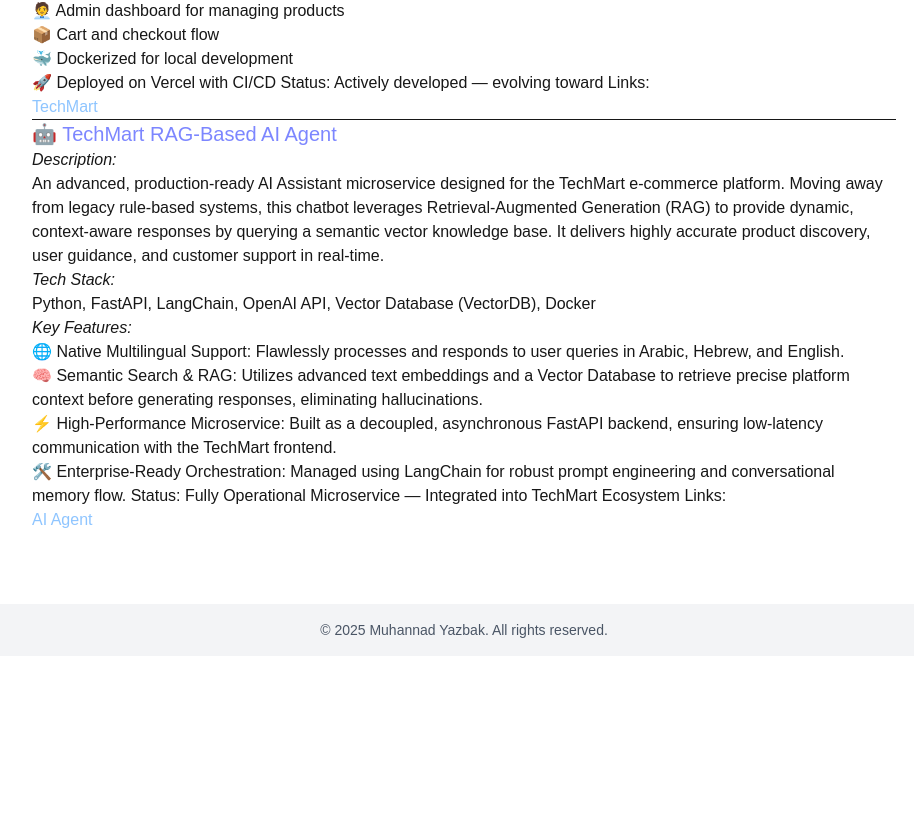
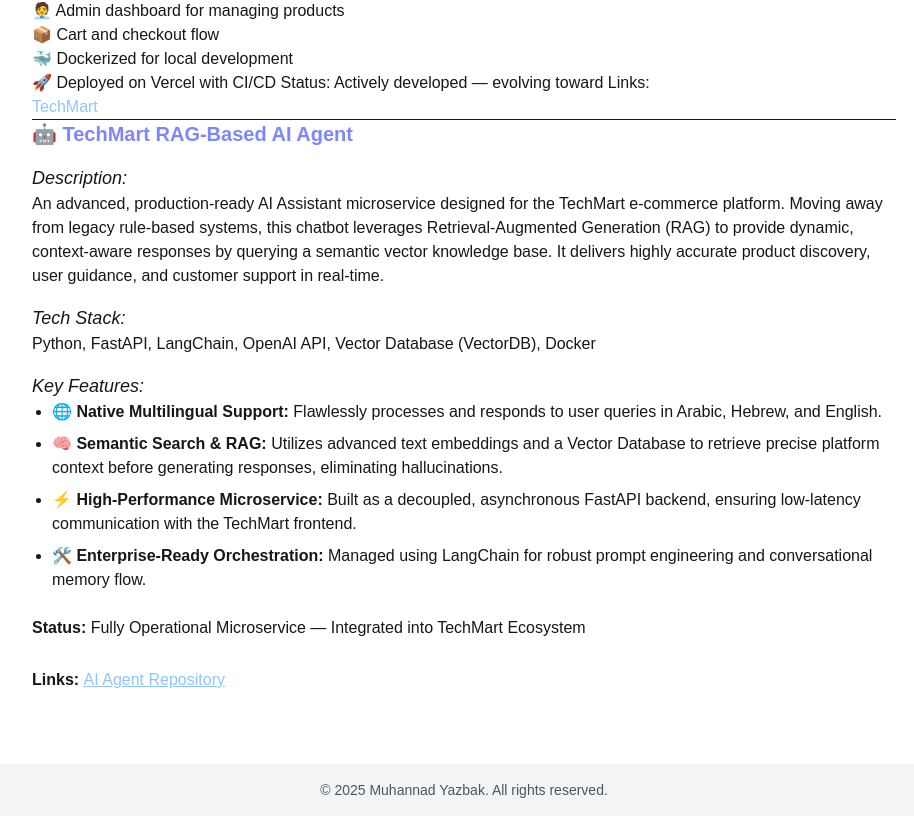
Before and after one commit to MuhannadYazbak/muhannad-portfolio, a Next.js app: page /projects in a window 1280 px wide. Shown: the part 460-1276 px from the top of the page, without its empty margins (176-1090 px from the left). Before the commit the page ends 1116 px from the top, so only its background shows below. Built offline with nearby package versions, Linux system fonts and the light colour scheme.

Commit message:
UI: fixed new line entry before status and links in RAG section

```diff
--- a/src/app/projects/page.tsx
+++ b/src/app/projects/page.tsx
@@ -41,33 +41,46 @@
         </ul>
       </section>
       <hr />
-      <section id='chatbot'>
-        <h2 className='text-xl text-indigo-400'>🤖 TechMart RAG-Based AI Agent</h2>
-        <h3 className='italic text-l'>Description:</h3>
+      <section id='chatbot' className='space-y-4'>
+  <h2 className='text-xl text-indigo-400 font-bold'>🤖 TechMart RAG-Based AI Agent</h2>
+
+  <div>
+    <h3 className='italic text-lg font-medium'>Description:</h3>
     <p>An advanced, production-ready AI Assistant microservice designed for the TechMart e-commerce platform. Moving away from legacy rule-based systems, this chatbot leverages Retrieval-Augmented Generation (RAG) to provide dynamic, context-aware responses by querying a semantic vector knowledge base. It delivers highly accurate product discovery, user guidance, and customer support in real-time.</p>
-        <h3 className='italic text-l'>Tech Stack:</h3>
+  </div>
+
+  <div>
+    <h3 className='italic text-lg font-medium'>Tech Stack:</h3>
     <p>Python, FastAPI, LangChain, OpenAI API, Vector Database (VectorDB), Docker</p>
-        <h3 className='italic text-l'>Key Features:</h3>
-        <ul>
+  </div>
+
+  <div>
+    <h3 className='italic text-lg font-medium'>Key Features:</h3>
+    <ul className='list-disc pl-5 space-y-2'>
       <li>
-            <p>🌐 Native Multilingual Support: Flawlessly processes and responds to user queries in Arabic, Hebrew, and English.</p>
+        <span className='font-semibold'>🌐 Native Multilingual Support:</span> Flawlessly processes and responds to user queries in Arabic, Hebrew, and English.
       </li>
       <li>
-            <p>🧠 Semantic Search & RAG: Utilizes advanced text embeddings and a Vector Database to retrieve precise platform context before generating responses, eliminating hallucinations.</p>
+        <span className='font-semibold'>🧠 Semantic Search & RAG:</span> Utilizes advanced text embeddings and a Vector Database to retrieve precise platform context before generating responses, eliminating hallucinations.
       </li>
       <li>
-            <p>⚡ High-Performance Microservice: Built as a decoupled, asynchronous FastAPI backend, ensuring low-latency communication with the TechMart frontend.</p>
+        <span className='font-semibold'>⚡ High-Performance Microservice:</span> Built as a decoupled, asynchronous FastAPI backend, ensuring low-latency communication with the TechMart frontend.
       </li>
       <li>
-            <p>🛠️ Enterprise-Ready Orchestration: Managed using LangChain for robust prompt engineering and conversational memory flow.
-              Status:
-              Fully Operational Microservice — Integrated into TechMart Ecosystem
-              Links:</p>
-          </li>
-          <li>
-            <a className='text-blue-300 hover:text-blue-400' href='https://www.github.com/MuhannadYazbak/techmart-rag'>AI Agent</a>
+        <span className='font-semibold'>🛠️ Enterprise-Ready Orchestration:</span> Managed using LangChain for robust prompt engineering and conversational memory flow.
       </li>
     </ul>
+  </div>
+
+  <div className='pt-2'>
+    <p><span className='font-semibold'>Status:</span> Fully Operational Microservice — Integrated into TechMart Ecosystem</p><br/>
+    <p className='mt-1'>
+      <span className='font-semibold'>Links: </span>
+      <a className='text-blue-300 hover:text-blue-400 underline' href='https://www.github.com/MuhannadYazbak/techmart-rag' target='_blank' rel='noreferrer'>
+        AI Agent Repository
+      </a>
+    </p>
+  </div>
 </section>
     </main>
   )
```
Also changed, not shown: tsconfig.json (+21 -5 lines). Lines whose indentation alone changed are shown as unchanged.
